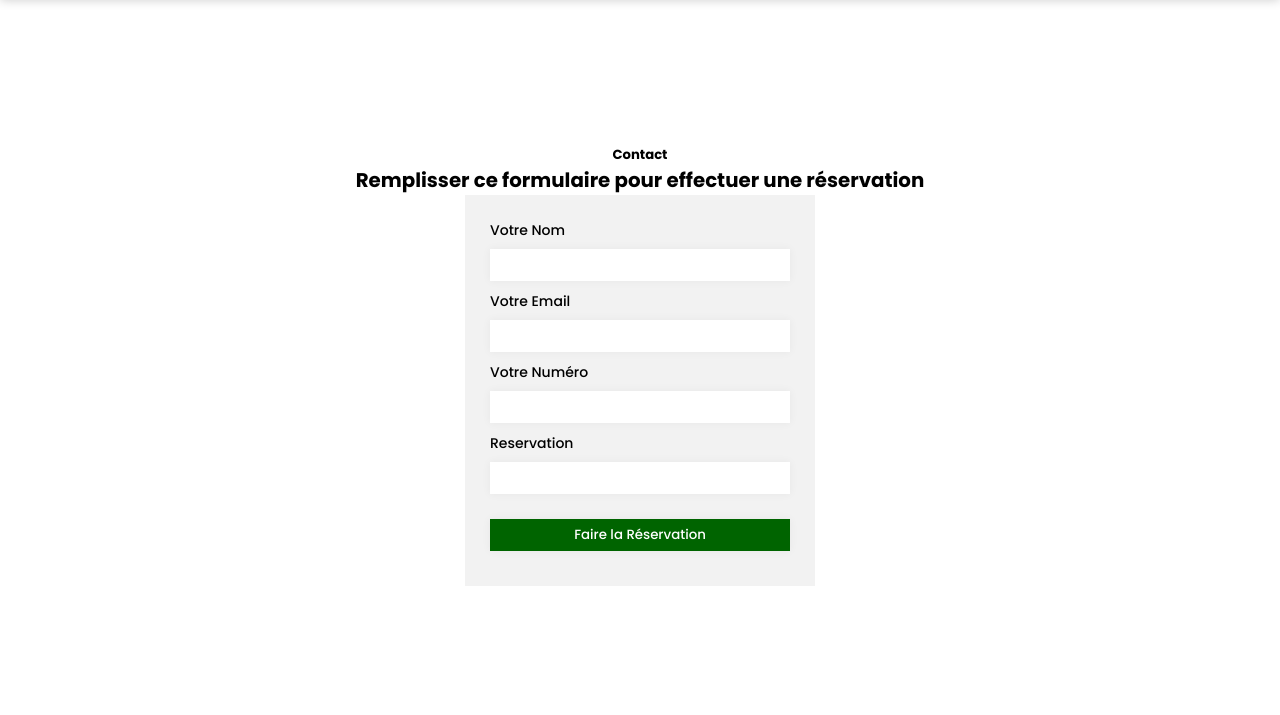
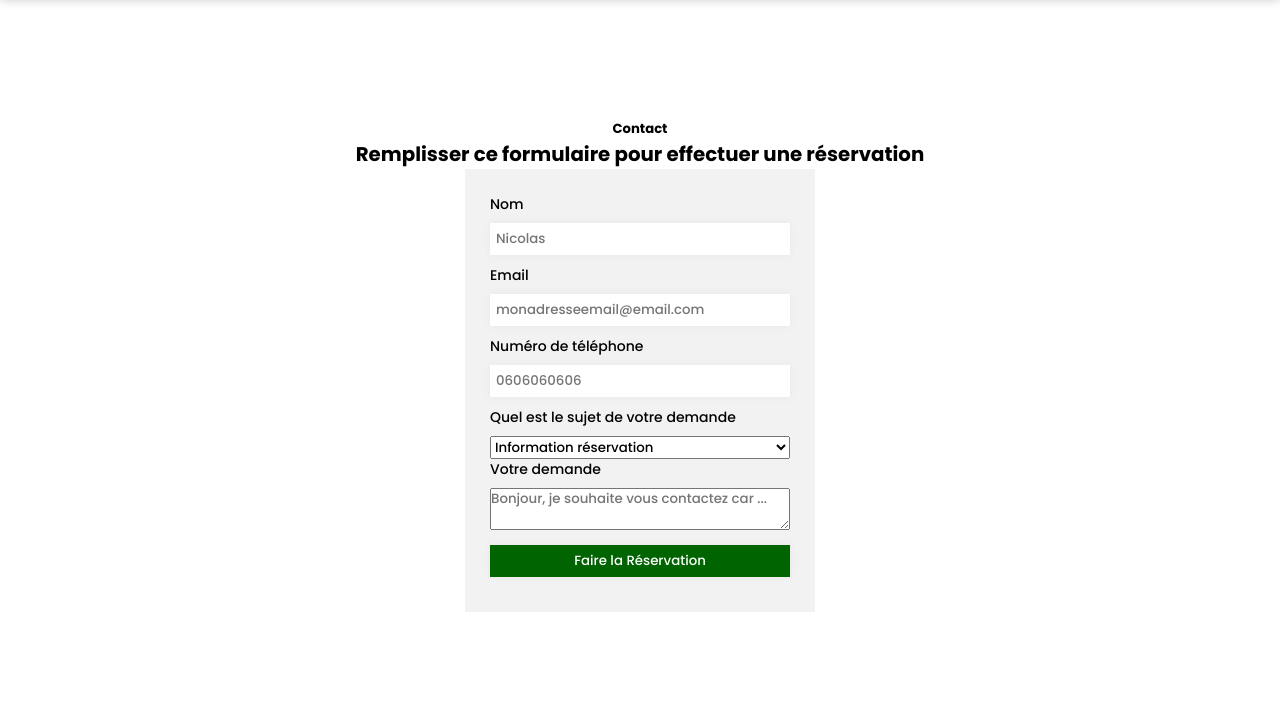
Before and after one commit to TheoKennel/AgneauNico, a website built with Parcel: page Contact.html in a window 1280 px wide. Shown: the part 85-800 px from the top of the page. Built offline with nearby package versions, Linux system fonts and the light colour scheme.

Commit message:
ajout Input Sujet + Zone de text

```diff
--- a/Contact.html
+++ b/Contact.html
@@ -25,20 +25,25 @@
   <h4 class="mini_title">Contact</h4>
   <h2 class="title">Remplisser ce formulaire pour effectuer une réservation</h2>
   <form action="">
-    <label>Votre Nom</label>
-    <input type="text">
-    <label>Votre Email</label>
-    <input type="email">
-    <label>Votre Numéro</label>
-    <input type="text">
-    <label>Reservation</label>
-    <input type="text">
+    <label>Nom</label>
+    <input type="text" name="Nom" placeholder="Nicolas" required="">
+    <label>Email</label>
+    <input type="email" name="email" placeholder="monadresseemail@email.com" required="">
+    <label>Numéro de téléphone</label>
+    <input type="text" name="numéro" placeholder="0606060606" required="">
+    <label for="Sujet">Quel est le sujet de votre demande</label>
+    <select id="Sujet" name="Sujet" required="">
+      <option value="info">Information réservation</option>
+      <option value="question">Collect la commande</option>
+      <option value="autre">Autre</option>
+    </select>
+    <label>Votre demande </label>
+    <textarea id="message" name="message" placeholder="Bonjour, je souhaite vous contactez car ..." required=""></textarea>
     <input type="submit" value="Faire la Réservation">
-
   </form>
+</section>
 
 
-</section>
 <!-- Section Avis Client -->
 
 <section class="avis_section">
```
